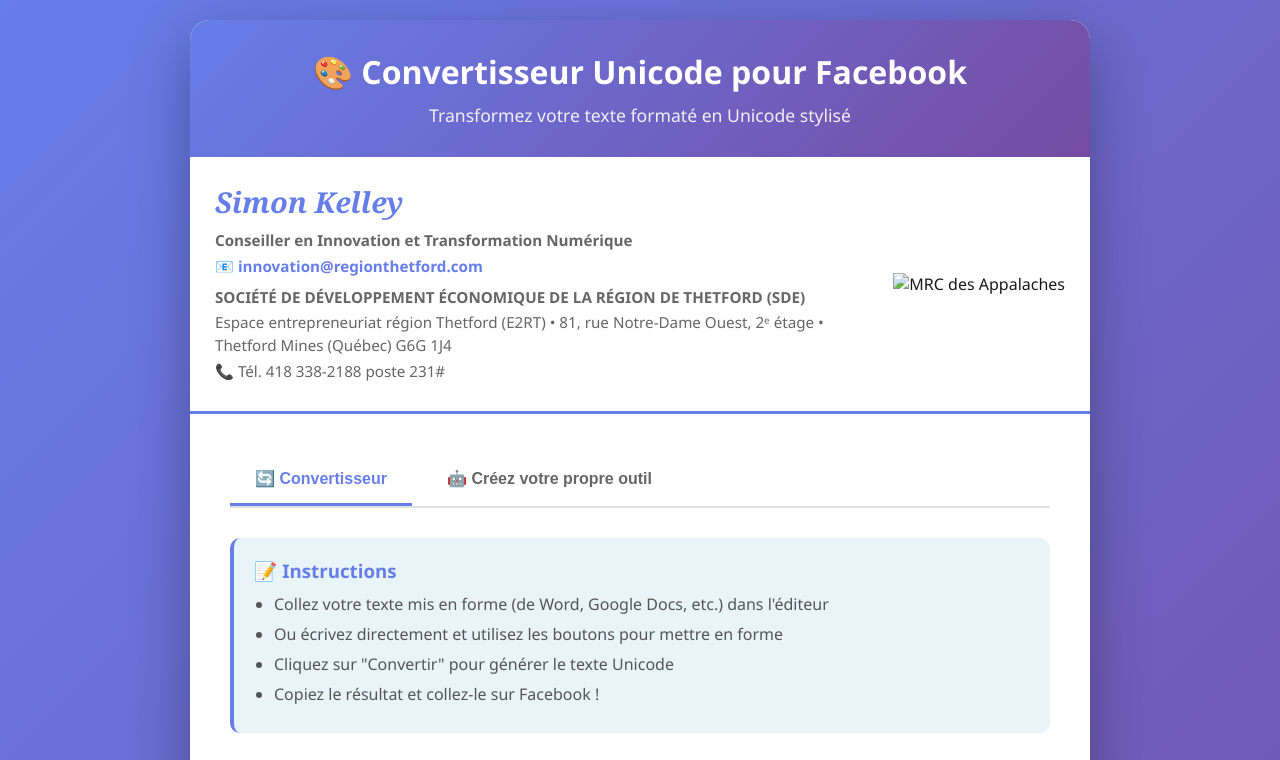
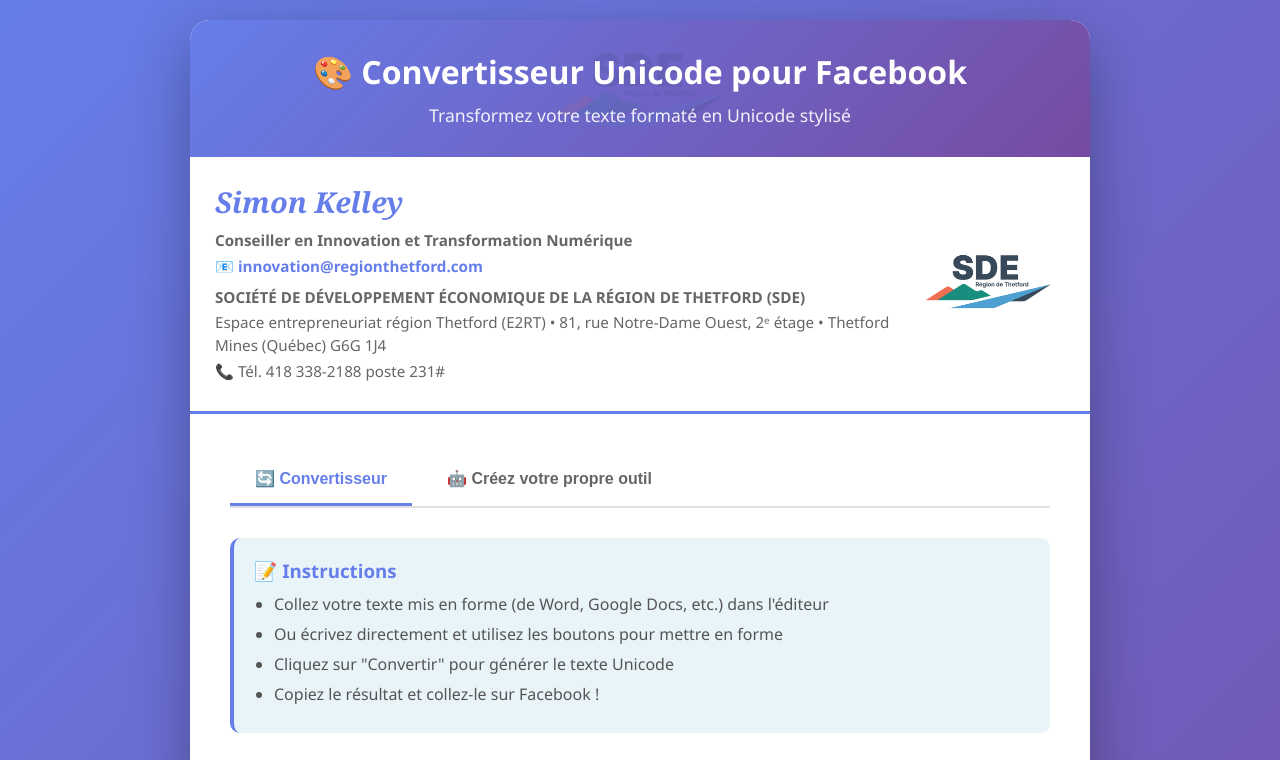
Before and after one commit to SimonInnoThetf/RTFtoUNICODE, a plain HTML site: page index.html in a window 1280 px wide. Shown: the top 760 px of the page. Drawn offline with Linux system fonts and the light colour scheme.

Commit message:
Update logo image paths in index.html

```diff
--- a/index.html
+++ b/index.html
@@ -46,7 +46,7 @@
             left: 0;
             right: 0;
             bottom: 0;
-            background-image: url('./logo-mrc.png');
+            background-image: url('./images/logo-mrc.png');
             background-repeat: no-repeat;
             background-position: center;
             background-size: contain;
@@ -448,7 +448,7 @@
             </div>
             <div class="creator-logos">
                 <div class="logo-item">
-                    <img src="./logo-mrc.png" alt="MRC des Appalaches">
+                    <img src="./images/logo-mrc.png" alt="MRC des Appalaches">
                 </div>
             </div>
         </div>
```
